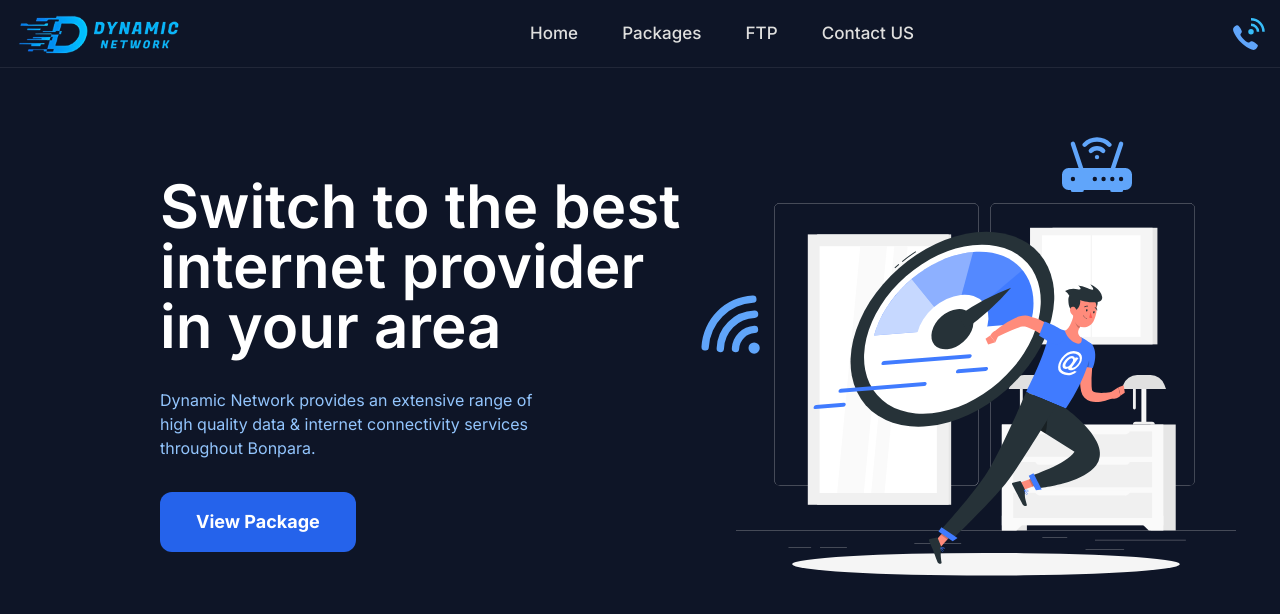
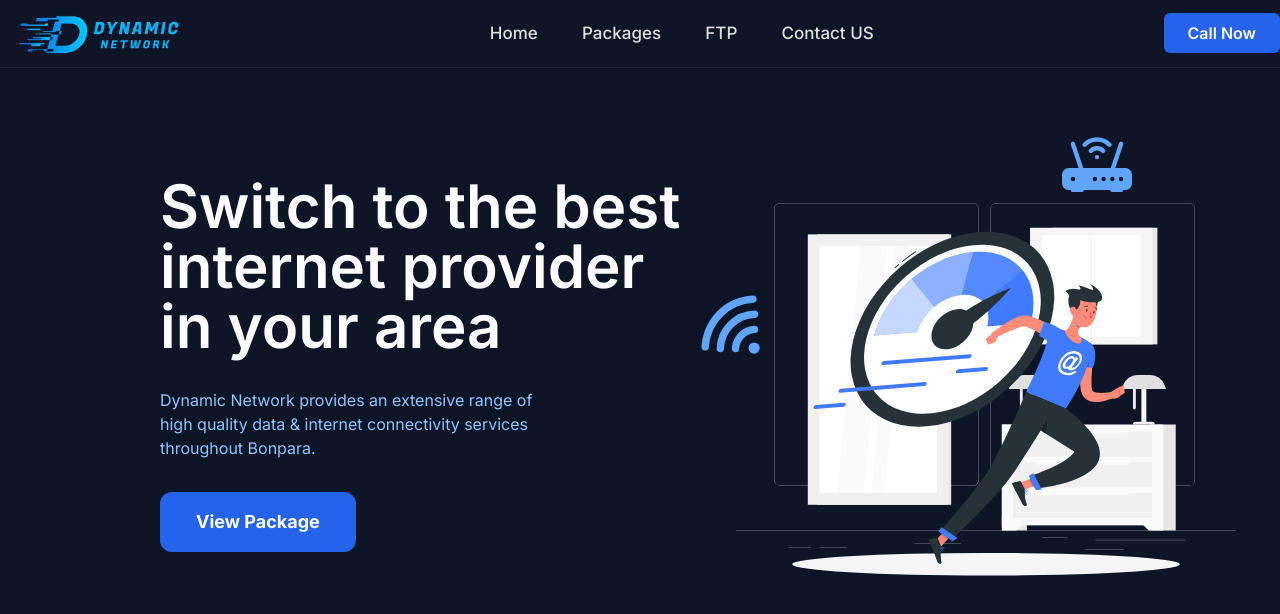
Before and after one commit to smanas1/dynamicnetwork, a Next.js app: page / in a window 1280 px wide. Shown: the top 614 px of the page. Built offline with nearby package versions, Linux system fonts and the light colour scheme.

Commit message:
menu fix

```diff
--- a/app/components/Menu.js
+++ b/app/components/Menu.js
@@ -25,7 +25,8 @@ const Menu = () => {
         </div>
         {/* Contact */}
         <div>
-          <CallIcon />
+          {/* <CallIcon /> */}
+          <button className="py-2 px-6 font-semibold rounded-md text-white bg-blue-600">Call Now</button>
         </div>
       </div>
       {/* Thsi is for Mobile */}
```
